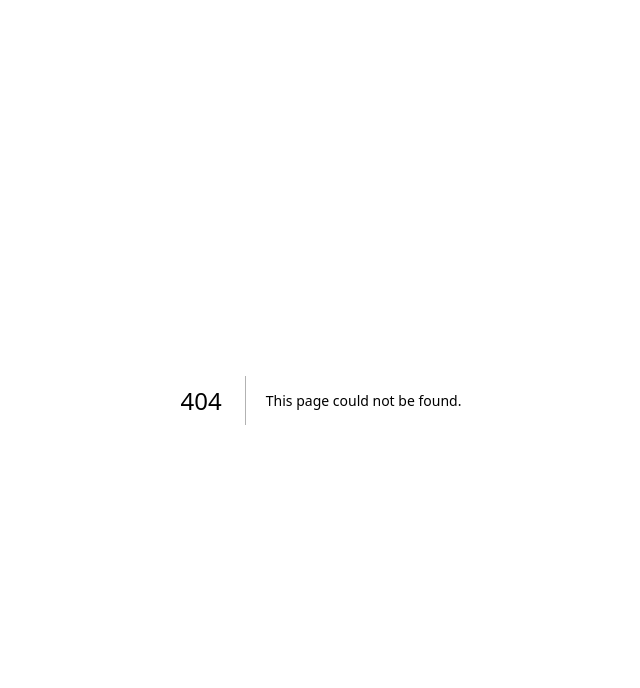
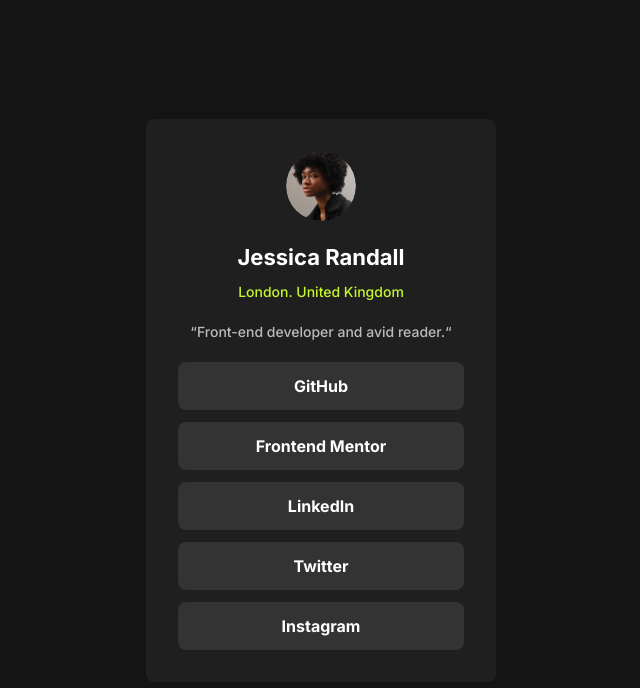
Before and after one commit to gauravvyadav/frontend-mentor, a Next.js app: page /social-links-profile in a window 1280 px wide. Before the commit this address had no page. Shown: the top 688 px of the page, without its empty margins (319-959 px from the left). Built offline with nearby package versions, Linux system fonts and the light colour scheme.

Commit message:
Social links profile

```diff
--- a/src/app/page.tsx
+++ b/src/app/page.tsx
@@ -11,6 +11,10 @@
           link={"/advice-generator-app"}
           name={"Advice Generator App"}
         />
+        <CardList
+          link={"/social-links-profile"}
+          name={"Social links profile"}
+        />
       </div>
     </React.Fragment>
   );
--- /dev/null
+++ b/src/app/social-links-profile/page.tsx
@@ -0,0 +1,90 @@
+import { Metadata } from "next";
+import Image from "next/image";
+import Link from "next/link";
+import React from "react";
+
+// Define metadata for the page
+export const metadata: Metadata = {
+  title: "Frontend Mentor | Social links profile",
+  description: "Social links profile challenge from Frontend Mentor",
+};
+
+// Define the interface for a social link
+interface SocialLink {
+  name: string;
+  url: string;
+}
+
+// Define the SocialLinksProfile component
+const SocialLinksProfile = () => {
+  // Define an array of social links
+  const socialLinks: SocialLink[] = [
+    {
+      name: "GitHub",
+      url: "https://github.com",
+    },
+    {
+      name: "Frontend Mentor",
+      url: "https://www.frontendmentor.io",
+    },
+    {
+      name: "LinkedIn",
+      url: "https://linkedin.com",
+    },
+    {
+      name: "Twitter",
+      url: "https://twitter.com",
+    },
+    {
+      name: "Instagram",
+      url: "https://instagram.com",
+    },
+  ];
+
+  return (
+    <React.Fragment>
+      <div className="w-full min-h-screen h-auto bg-[hsl(0_0%_8%)] flex items-center justify-center">
+        <div className="w-auto m-2 p-8  min-h-96 h-auto bg-[hsl(0_0%_12%)] rounded-lg flex flex-col items-center sm:min-w-[350px]">
+          {/* Display the user avatar */}
+          <div className="rounded-full overflow-hidden">
+            <Image
+              src="/social-links-profile/avatar-jessica.jpeg"
+              width={70}
+              height={70}
+              alt="user"
+              className="rounded-full"
+            />
+          </div>
+          <div className="flex gap-1 flex-col mt-2 items-center">
+            {/* Display the user name */}
+            <h1 className="text-white text-[22px] font-bold mt-3 mb-1">
+              Jessica Randall
+            </h1>
+            {/* Display the user location */}
+            <p className="text-[hsl(75_94%_57%)] text-sm font-medium">
+              London. United Kingdom
+            </p>
+            {/* Display the user bio */}
+            <p className="text-[hsl(0,2%,74%)] mt-4 text-sm font-medium">
+              &ldquo;Front-end developer and avid reader.&ldquo;
+            </p>
+          </div>
+          <div className="flex w-full flex-col items-center gap-3 mt-5">
+            {/* Display social links */}
+            {socialLinks.map((items) => (
+              <Link
+                key={items.name}
+                className="w-full text-center text-white font-bold p-3 rounded-lg bg-[hsl(0_0%_20%)]"
+                href={items.url}
+              >
+                {items.name}
+              </Link>
+            ))}
+          </div>
+        </div>
+      </div>
+    </React.Fragment>
+  );
+};
+
+export default SocialLinksProfile;
```
Also changed, not shown: public/social-links-profile/avatar-jessica.jpeg (added).
